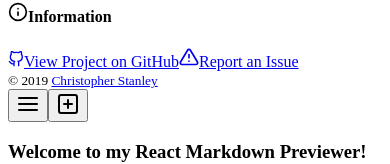
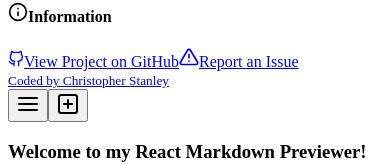
Before and after one commit to CBStanley12/easynote, a React (Create React App) app: page / in a window 390 px wide. Shown: the part 229-393 px from the top of the page. Built offline with nearby package versions, Linux system fonts and the light colour scheme.

Commit message:
fix menu text size and spacing on mobile

```diff
--- a/src/components/Menu.js
+++ b/src/components/Menu.js
@@ -74,17 +74,17 @@ const Menu = ({ isMenuDisplayed, theme, font, changeTheme, changeFont }) => {
                     <svg className="menu-icon menu-icon--title" xmlns="http://www.w3.org/2000/svg" width="20" height="20" viewBox="0 0 24 24" fill="none" stroke="currentColor" strokeWidth="2" strokeLinecap="round" strokeLinejoin="round"><circle cx="12" cy="12" r="10"></circle><line x1="12" y1="16" x2="12" y2="12"></line><line x1="12" y1="8" x2="12.01" y2="8"></line></svg>
                     Information
                 </h4>
-                <a className="menu-link" aria-label="External Link" href="https://github.com/CBStanley12/markdown-previewer" target="_blank" rel="noopener noreferrer">
+                <a className="menu_section-link" aria-label="External Link" href="https://github.com/CBStanley12/markdown-previewer" target="_blank" rel="noopener noreferrer">
                     <svg className="menu-icon" xmlns="http://www.w3.org/2000/svg" width="16" height="16" viewBox="0 0 24 24" fill="none" stroke="currentColor" strokeWidth="2" strokeLinecap="round" strokeLinejoin="round"><path d="M9 19c-5 1.5-5-2.5-7-3m14 6v-3.87a3.37 3.37 0 0 0-.94-2.61c3.14-.35 6.44-1.54 6.44-7A5.44 5.44 0 0 0 20 4.77 5.07 5.07 0 0 0 19.91 1S18.73.65 16 2.48a13.38 13.38 0 0 0-7 0C6.27.65 5.09 1 5.09 1A5.07 5.07 0 0 0 5 4.77a5.44 5.44 0 0 0-1.5 3.78c0 5.42 3.3 6.61 6.44 7A3.37 3.37 0 0 0 9 18.13V22"></path></svg>
                     View Project on GitHub
                 </a>
-                <a className="menu-link" aria-label="External Link" href="https://github.com/CBStanley12/markdown-previewer/issues/new" target="_blank" rel="noopener noreferrer">
+                <a className="menu_section-link" aria-label="External Link" href="https://github.com/CBStanley12/markdown-previewer/issues/new" target="_blank" rel="noopener noreferrer">
                     <svg className="menu-icon" xmlns="http://www.w3.org/2000/svg" width="20" height="20" viewBox="0 0 24 24" fill="none" stroke="currentColor" strokeWidth="2" strokeLinecap="round" strokeLinejoin="round"><path d="M10.29 3.86L1.82 18a2 2 0 0 0 1.71 3h16.94a2 2 0 0 0 1.71-3L13.71 3.86a2 2 0 0 0-3.42 0z"></path><line x1="12" y1="9" x2="12" y2="13"></line><line x1="12" y1="17" x2="12.01" y2="17"></line></svg>
                     Report an Issue
                 </a>
             </div>
             <footer className="menu_section menu_section--center">
-                <small className="menu_section-copyright">&copy; 2019 <a className="menu-link" aria-label="External Link" href="https://cbstanley.dev" target="_blank" rel="noopener noreferrer">Christopher Stanley</a></small>
+                <small className="menu_section-copyright"><a className="menu_section-copyright" href="https://cbstanley.dev" target="_blank" rel="noopener noreferrer">Coded by Christopher Stanley</a></small>
             </footer>
         </div>
     )
--- a/src/styles/components.css
+++ b/src/styles/components.css
@@ -21,9 +21,8 @@
 **  MENU
 **      Main........................................Main component styles
 **      Menu Section................................Styles for menu sections
+**      Menu Icon...................................Styles for menu icons
 **      Settings....................................Styles for settings options
-**      Menu Icon...................................Styles for menu icons
-**      Menu Link...................................Styles for menu links
 **
 **  SIDEBAR
 **      Header......................................Styles for sidebar header
@@ -199,8 +198,45 @@
     width: 100%;
 }
 
+.menu_section-link {
+    color: inherit;
+    line-height: 1.5rem;
+    margin-bottom: 0.3rem;
+    position: relative;
+    text-decoration: none;
+    width: 100%;
+}
+
 .menu_section-copyright {
     color: var(--gray);
+}
+
+.menu_section-link,
+.menu_section-copyright {
+    text-decoration: none;
+}
+
+.menu_section-link:hover,
+.menu_section-copyright:hover {
+    color: var(--color-primary);
+    text-decoration: underline;
+}
+
+/* Menu Icon */
+.menu-icon {
+    align-self: center;
+    display: inline-flex;
+    height: 1rem;
+    margin-right: 0.4rem;
+    position: relative;
+    top: 0.125rem;
+    width: 1rem;
+}
+
+.menu-icon--title {
+    height: 1.3rem;
+    top: -0.07rem;
+    width: 1.3rem;
 }
 
 /* Settings */
@@ -241,37 +277,6 @@
 .settings_option input:checked ~ .settings_option-radio {
     background-color: var(--color-primary);
     border: none;
-}
-
-/* Menu Icon */
-.menu-icon {
-    align-self: center;
-    display: inline-flex;
-    height: 1rem;
-    margin-right: 0.4rem;
-    position: relative;
-    top: 0.125rem;
-    width: 1rem;
-}
-
-.menu-icon--title {
-    height: 1.3rem;
-    top: -0.07rem;
-    width: 1.3rem;
-}
-
-/* Menu Link */
-.menu-link {
-    color: inherit;
-    line-height: 1.5rem;
-    position: relative;
-    text-decoration: none;
-    width: 100%;
-}
-
-.menu-link:hover {
-    color: var(--color-primary);
-    text-decoration: underline;
 }
 
 
@@ -347,10 +352,11 @@
 
     .content img { max-width: 100%; }
 
+
     /* Menu Component */
-    .menu { font-size: 1rem; }
+    .menu { grid-template: 1fr 9rem 3rem / 1fr; }
 
-    .settings { margin-top: 2rem; }
+    .settings { margin-top: 0.5rem; }
 
     .settings_option { padding: 0.5rem 0.4rem; }
 
@@ -359,9 +365,10 @@
         right: 0.5rem;
     }
 
+    .menu_section-link { font-size: 1rem; }
+
     .menu_section-copyright { font-size: 0.8rem; }
 
-    .menu-link { font-size: 0.8rem; }
 
     /* Sidebar Component */
     .note[data-state="is-active"] {
```
